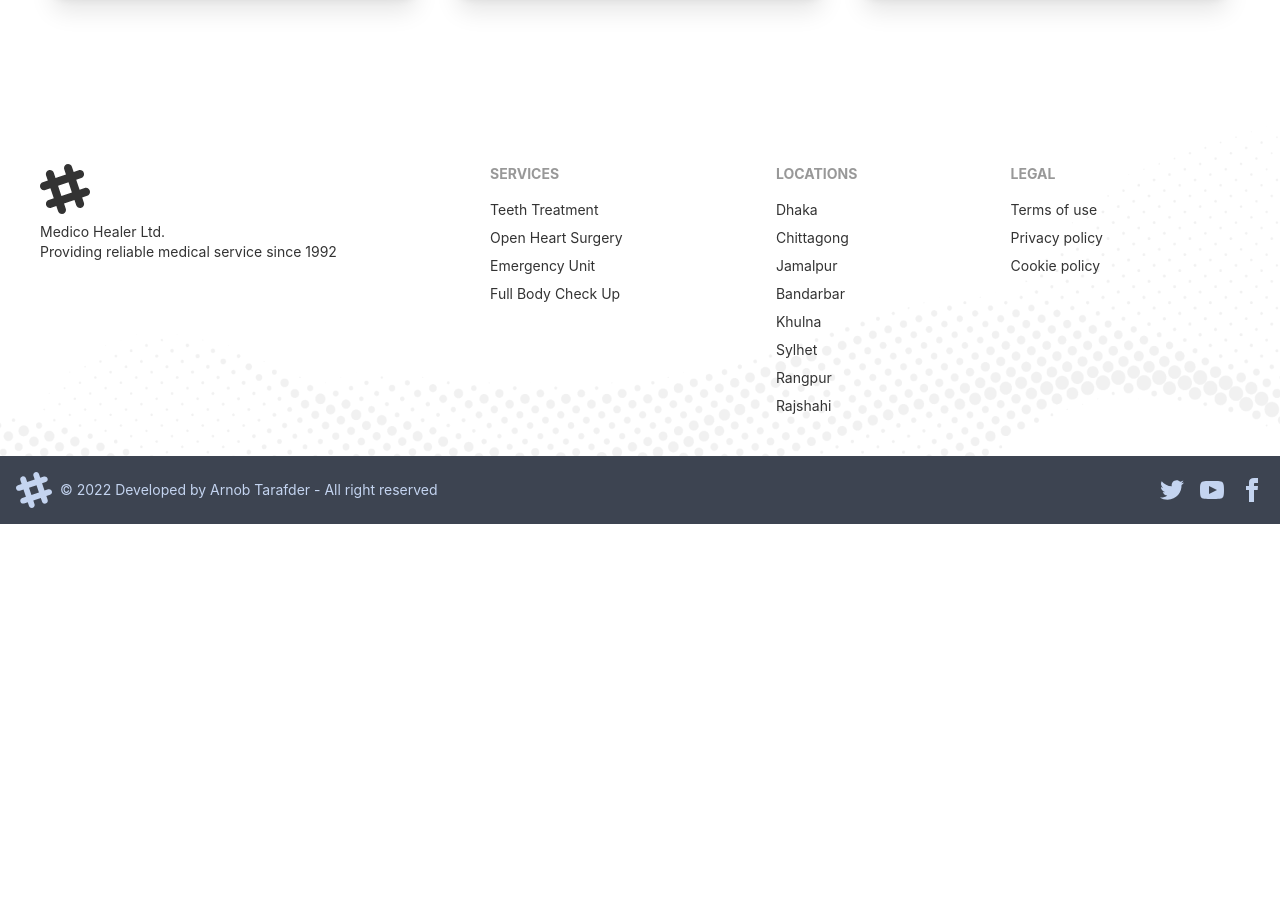
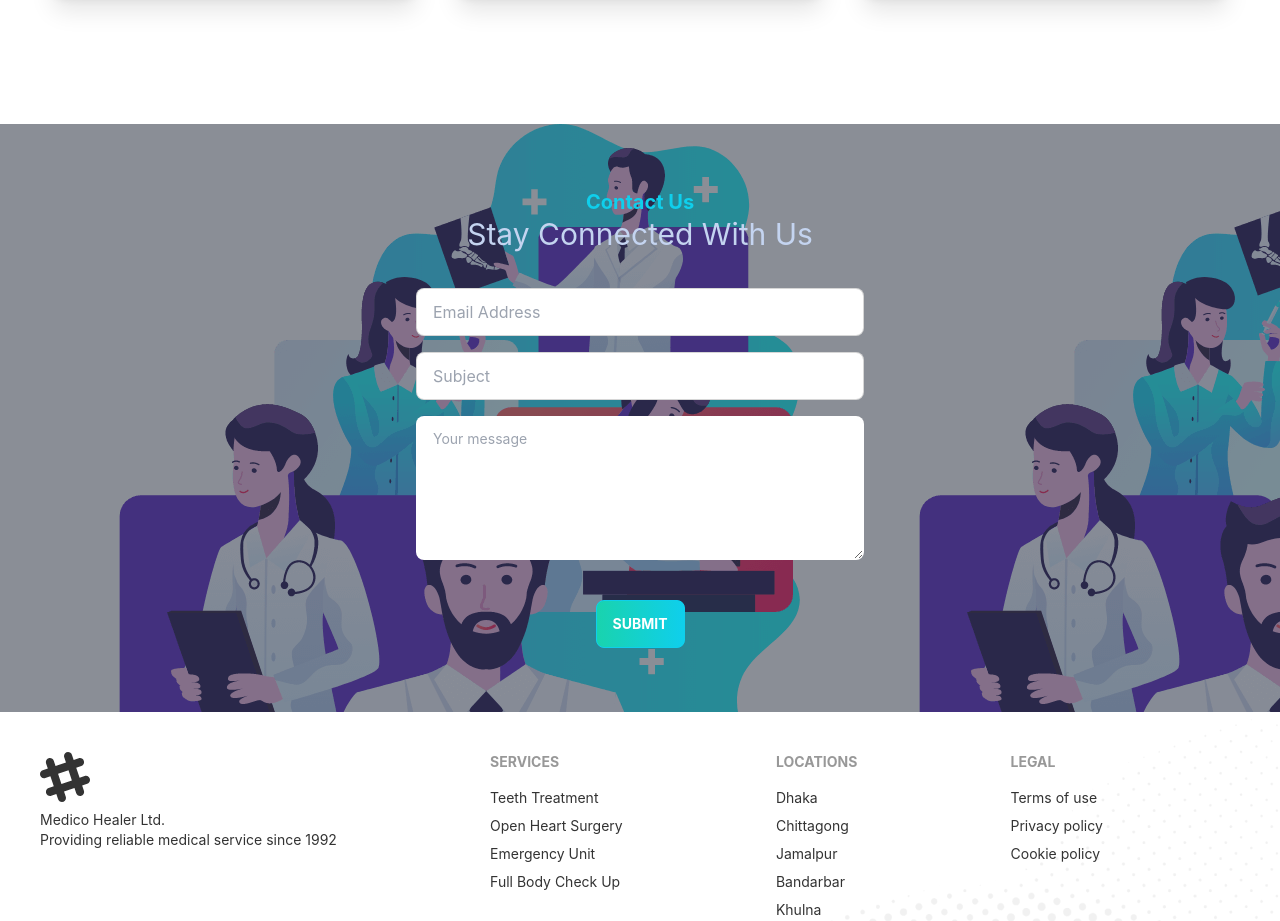
Before and after one commit to arnobtarafder/medico-healer, a React (Create React App) app: page / in a window 1280 px wide. Shown: the part 2580-3501 px from the top of the page. Before the commit the page ends 3104 px from the top, so only its background shows below. Built offline with nearby package versions, Linux system fonts and the light colour scheme.

Commit message:
add: contact form at home

```diff
--- a/src/App.js
+++ b/src/App.js
@@ -1,5 +1,6 @@
 import { Route, Routes } from 'react-router-dom';
 import './App.css';
+import Footer from './Components/Footer/Footer';
 import Login from './Pages/Authentication/Login/Login';
 import Home from './Pages/Home/Home';
 import Navbar from './Pages/Shared/Navbar';
@@ -16,6 +17,8 @@ function App() {
         <Route path='/login' element={<Login />}></Route>
       </Routes>
 
+      <Footer />
+
     </div>
   );
 }
--- /dev/null
+++ b/src/Components/ContactForm/ContactForm.js
@@ -0,0 +1,35 @@
+import React from 'react';
+import contact from "../../assets/images/login.png"
+import PrimaryButton from '../../Pages/Shared/PrimaryButton';
+
+const ContactForm = () => {
+    return (
+        <section className='' style={{
+            background: `url(${contact})`
+        }}>
+            <div class="hero-overlay bg-opacity-60 py-16 ">
+                <div class=""></div>
+                <div class="mx-w-lg text-center text-neutral-content">
+                    <div class="">
+                        <h4 class="text-xl text-primary font-bold">Contact Us</h4>
+                        <h2 class="mb-5 text-3xl">Stay Connected With Us</h2>
+
+                        <div class="form-control max-w-md mx-auto">
+
+                            <input type="text" placeholder="Email Address" class="input input-bordered max-w-75 my-4" />
+
+                            <input type="text" placeholder="Subject" class="input input-bordered" />
+
+                            <textarea class="textarea my-4 h-36" placeholder="Your message"></textarea>
+                        </div>
+                        <div class="form-control mt-6">
+                            <PrimaryButton>Submit</PrimaryButton>
+                        </div>
+                </div>
+            </div>
+        </div>
+        </section >
+    );
+};
+
+export default ContactForm;
--- a/src/Pages/Home/Home.js
+++ b/src/Pages/Home/Home.js
@@ -5,6 +5,7 @@ import Information from '../../Components/Information/Information';
 import Services from '../../Components/Services/Services';
 import Testimonials from '../../Components/Reviews/Testimonials/Testimonials';
 import Footer from '../../Components/Footer/Footer';
+import ContactForm from '../../Components/ContactForm/ContactForm';
 
 const Home = () => {
     return (
@@ -18,10 +19,11 @@ const Home = () => {
             <div>
                 <AppointmentBanner className="px-0 mx-0" />
                 <Testimonials />
+                <ContactForm />
             </div>
 
             <div className='pb-0'>
-                <Footer />
+                {/* <Footer /> */}
             </div>
 
         </section>
```
